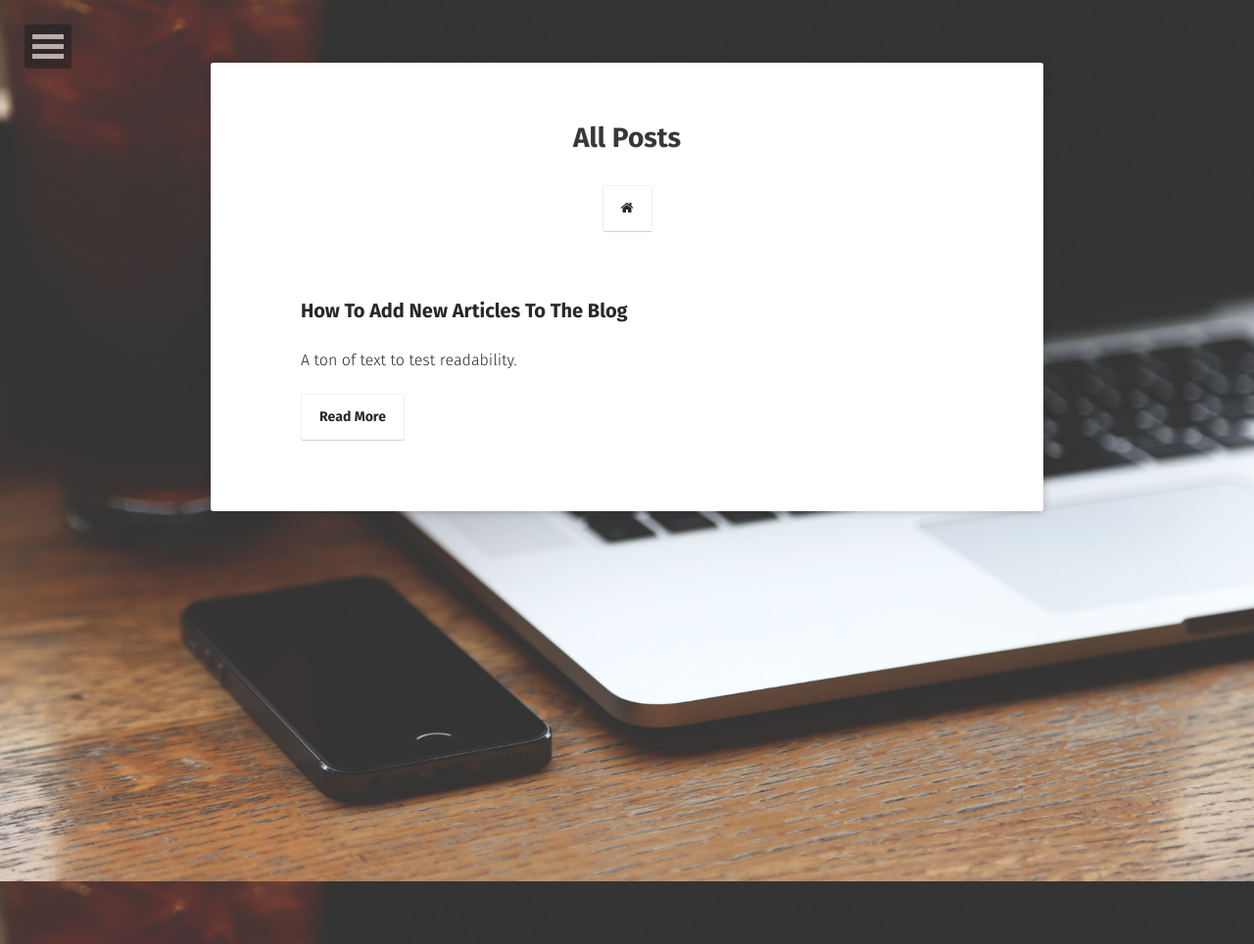
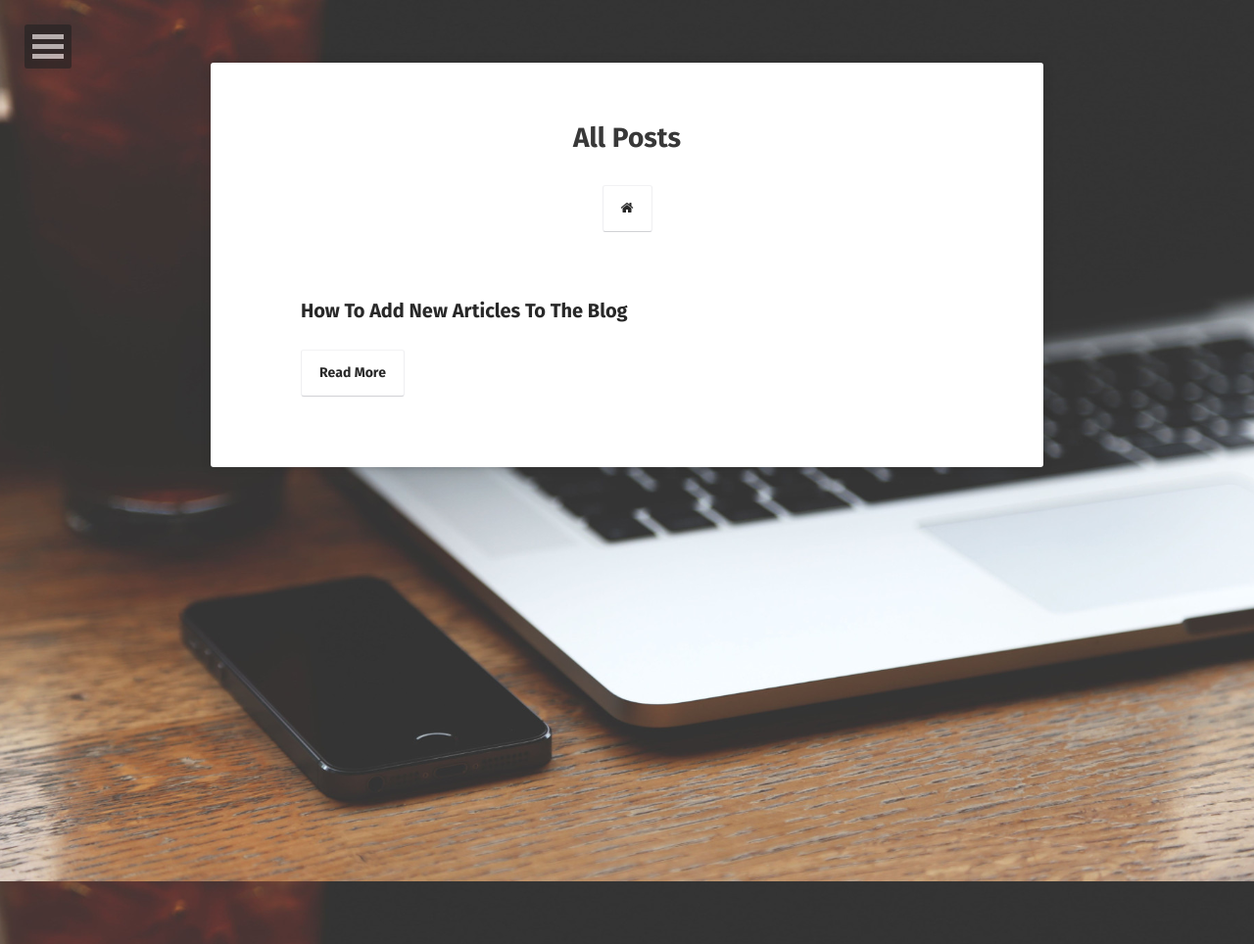
Before and after one commit to asciibitsgoa/asciibitsgoa.github.io, a Jekyll site: the page built from posts/index.md, in a window 1280 px wide. Shown: the whole page at 98% size. Built offline with Jekyll 4.4.1, drawn with Linux system fonts in a browser that asks for light colours; some web fonts are replaced.

Commit message:
update first article

```diff
--- a/_posts/2019-01-15-how-to-add-articles.md
+++ b/_posts/2019-01-15-how-to-add-articles.md
@@ -2,7 +2,7 @@
 layout: post
 title: "How To Add New Articles To The Blog"
 date: 2019-01-15
-excerpt: "A ton of text to test readability."
+excerpt: ""
 tags: [New Articles, github, git]
 comments: true
 ---
```
